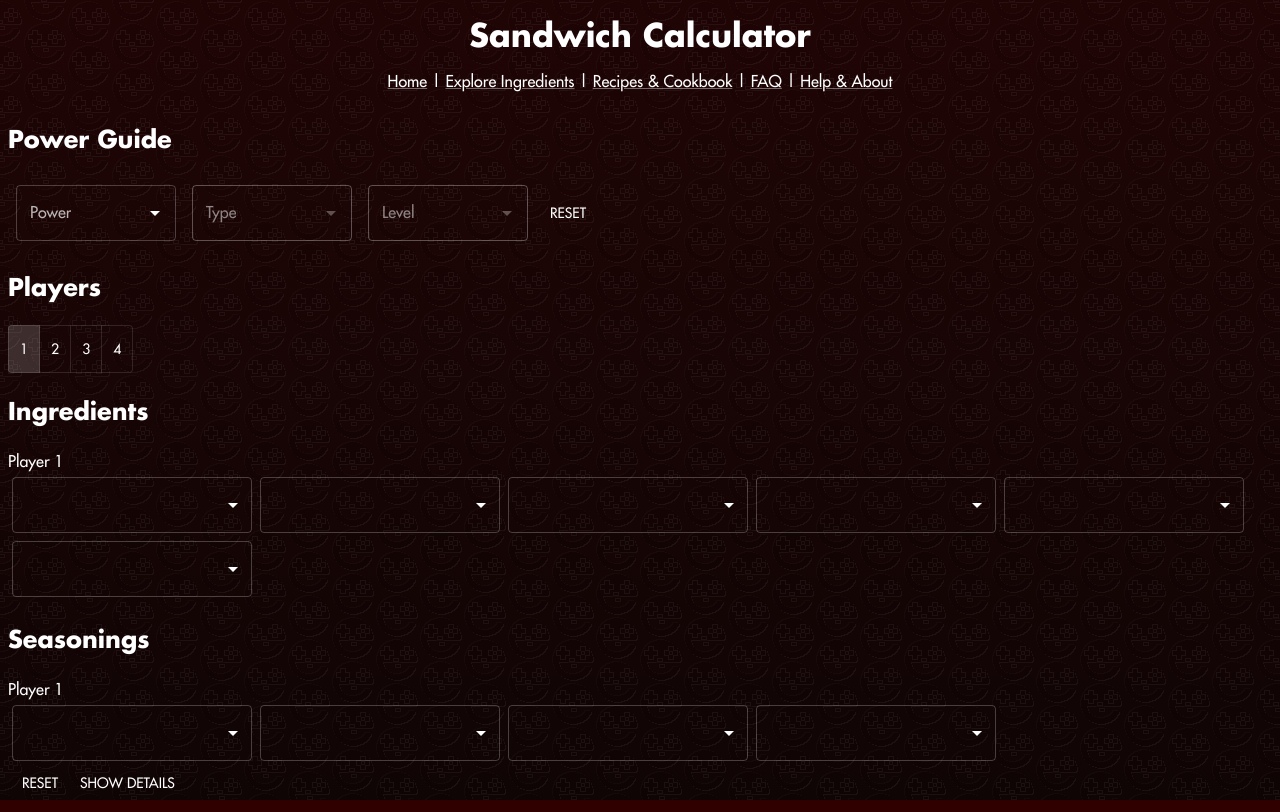
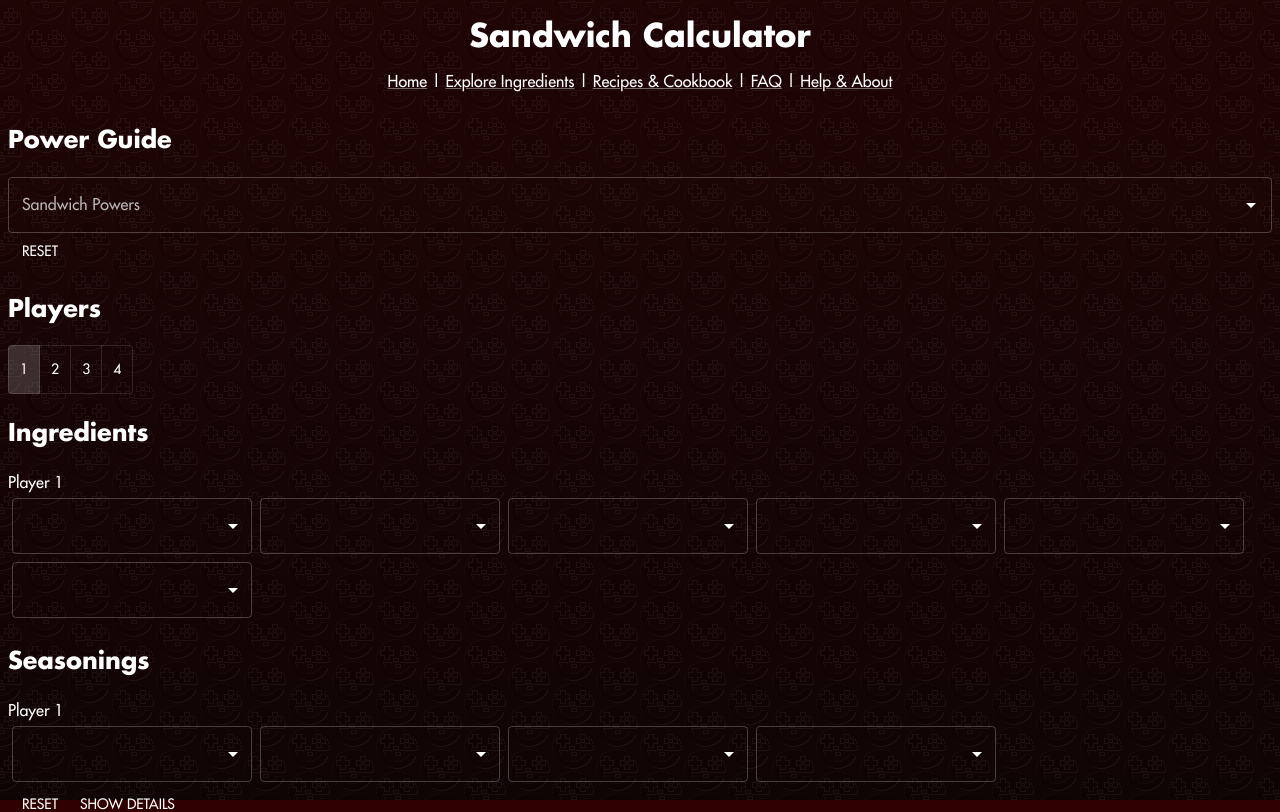
Before and after one commit to enigma0Z/pokemon-sv-sandwich-calc, a React (Create React App) app: page / in a window 1280 px wide. Shown: the top 812 px of the page. Built offline with nearby package versions, Linux system fonts and the light colour scheme.

Commit message:
Implement better power guide

```diff
--- a/src/components/PowerSelect.tsx
+++ b/src/components/PowerSelect.tsx
@@ -1,122 +1,114 @@
-import { MealPowers, PokemonTypes } from '../data/Cookbooks'
-import { Autocomplete, Box, Button, TextField } from '@mui/material'
+import { LevelSynonyms, MealPowers, MealPowerSynonyms, PokemonTypes } from '../data/Cookbooks'
+import { Autocomplete, Box, Button, createFilterOptions, TextField } from '@mui/material'
 import { useState } from 'react'
+import { powerName } from '../data/calc'
+import { SandwichPower } from '../data/Cookbook'
 
 export default function PowerSelect(
   props: {
     visible?: boolean,
-    onChange?: (power: string | null, type: string | null, level: number | null) => void
-    power?: string,
-    type?: string,
-    level?: string
+    onChange?: (value: SandwichPower[]) => void,
+    powers?: SandwichPower[],
   }
 ) {
-  const [filterPower, setFilterPower] = useState(props.power ? props.power : '')
-  const [filterType, setFilterType] = useState(props.type ? props.type : '')
-  const [filterLevel, setFilterLevel] = useState(props.level ? props.level : '')
+  const [powers, setPowers] = useState<SandwichPower[]>(props.powers ? props.powers : [])
+
+  const options: SandwichPower[] = []
+
+  const filterOptions = createFilterOptions({
+    stringify: (option: SandwichPower) => {
+      const tokens: (string | number)[] = []
+      tokens.push(powerName(option))
+      tokens.push(option.name)
+      if (option.type) tokens.push(option.type)
+      tokens.push(option.level)
+
+      for (let powerSyn of MealPowerSynonyms[option.name]) {
+        tokens.push(powerSyn)
+        if (option.type) tokens.push(option.type)
+        tokens.push(option.level)
+
+        for (let levelSyn of LevelSynonyms[option.level]) {
+          tokens.push(powerSyn)
+          if (option.type) tokens.push(option.type)
+          tokens.push(levelSyn)
+        }
+      }
+
+      for (let levelSyn of LevelSynonyms[option.level]) {
+        tokens.push(option.name)
+        if (option.type) tokens.push(option.type)
+        tokens.push(levelSyn)
+      }
+      return tokens.join(' ')
+    }
+  })
+
+  for (let power of MealPowers) {
+    if (power !== 'Egg') {
+      for (let type of PokemonTypes) {
+        for (let level of [1, 2, 3]) {
+          options.push({
+            name: power,
+            type: type,
+            level: level
+          })
+        }
+      }
+    } else {
+      for (let level of [1, 2, 3]) {
+        options.push({
+          name: power,
+          type: null,
+          level: level
+        })
+      }
+    }
+  }
 
   let visible = props.visible
   if (visible === undefined) visible = true
 
   return (
-    <Box display={visible ? 'flex' : 'none'} flexDirection='row' flexWrap={'wrap'}>
+    <Box display={visible ? 'flex' : 'none'} flexDirection='column' sx={{ width: '100%' }}>
+
+      <Box display={'flex'} flexDirection='row' flexWrap={'wrap'} sx={{ width: '100%' }}>
         <Autocomplete
-        id="Power"
+          id='Power'
           autoHighlight
-        autoSelect
-        options={MealPowers}
-        value={filterPower}
-        sx={{ width: '10em', margin: '.5em' }}
-        onChange={(event: any, value: string | null) => {
-          if (value) {
-            setFilterPower(value)
-          } else {
-            setFilterPower('')
-            value = ''
-          }
-          if (props.onChange) props.onChange(value, filterType, parseInt(filterLevel))
-        }}
-        isOptionEqualToValue={(option, value) => {
-          return value === undefined || value === null || value === '' || value === option
+          multiple
+          fullWidth
+          options={options}
+          value={powers}
+          filterOptions={filterOptions}
+          getOptionLabel={(option) => powerName(option)}
+          isOptionEqualToValue={(option, value) => option.name === value.name && option.type === value.type && option.level === value.level}
+          getOptionDisabled={(option) => {
+            return powers.length === 3 || powers.map(power => power.name).includes(option.name)
           }}
           renderInput={(params) => (
             <TextField
               {...params}
-            label="Power"
+              label="Sandwich Powers"
             />
           )}
+          onChange={(event, value) => {
+            setPowers(value)
+            if (props.onChange) props.onChange(value)
+          }}
         />
-
-      <Autocomplete
-        autoHighlight
-        id="Type"
-        options={PokemonTypes}
-        value={filterType}
-        sx={{ width: '10em', margin: '.5em' }}
-        disabled={(() => filterPower === '' || filterPower === 'Egg')()}
-        onChange={(event: any, value: string | null) => {
-          if (value) {
-            setFilterType(value)
-          } else {
-            setFilterType('')
-            value = ''
-          }
-
-          if (props.onChange) props.onChange(filterPower, value, parseInt(filterLevel))
-        }}
-        isOptionEqualToValue={(option, value) => {
-          return value === undefined || value === null || value === '' || value === option
-        }}
-        renderInput={(params) => (
-          <TextField
-            {...params}
-            label="Type"
-          />
-        )}
-      />
-
-      <Autocomplete
-        autoHighlight
-        id="Level"
-        options={['1', '2', '3']}
-        value={filterLevel}
-        sx={{ width: '10em', margin: '.5em' }}
-        disabled={(() =>
-          filterPower === '' || // false
-          (filterPower !== '' && filterPower !== 'Egg' && filterType === '')
-        )()}
-        onChange={(event: any, value: string | null) => {
-          if (value) {
-            setFilterLevel(value)
-          } else {
-            setFilterLevel('')
-            value = ''
-          }
-
-          if (props.onChange) props.onChange(filterPower, filterType, parseInt(value))
-
-        }}
-        isOptionEqualToValue={(option, value) => {
-          return value === undefined || value === null || value === '' || value === option
-        }}
-        renderInput={(params) => (
-          <TextField
-            {...params}
-            label="Level"
-          />
-        )}
-      />
+      </Box>
+      <Box display={'flex'} flexDirection='row' flexWrap={'wrap'}>
         <Button
           onClick={(event: any) => {
-          setFilterPower('')
-          setFilterType('')
-          setFilterLevel('')
+            setPowers([])
 
-          if (props.onChange) props.onChange(null, null, null)
+            if (props.onChange) props.onChange([])
           }}
         >
           Reset
         </Button>
       </Box>
+    </Box>
   )
 }
--- a/src/data/calc.ts
+++ b/src/data/calc.ts
@@ -29,6 +29,11 @@ export const LEVEL_REQUIREMENTS = {
     type: 180,
     power: 2000
   }
+}
+
+export const MULTI_SLOT_TYPE_REQUIREMENTS = {
+  2: 280,
+  3: 480
 }
 
 export function sortValueName(a: { name: string, value: number }, b: { name: string, value: number }) {
@@ -272,9 +277,9 @@ export function calculateSandwich(ingredients: Ingredient[], seasonings: Ingredi
   let type = []
 
   // Do type sorting and check for monotype
-  if (SortedType[0].value < 280) {
+  if (SortedType[0].value < MULTI_SLOT_TYPE_REQUIREMENTS[2] ) {
     type = [0, 2, 1] // Most sandwiches are 0, 2, 1
-  } else if (SortedType[0].value < 480) {
+  } else if (SortedType[0].value < MULTI_SLOT_TYPE_REQUIREMENTS[3] ) {
     type = [0, 0, 2]
   } else {
     type = [0, 0, 0]
@@ -338,6 +343,14 @@ export function powerRequirements(powers: SandwichPower[], sandwich?: Sandwich):
       requirement.typeAmount = LEVEL_REQUIREMENTS[1].type
     }
 
+    const numOfType = powers.filter(x => x.type !== null && x.type !== undefined && x.type === power.type).length
+
+    if (numOfType === 2) {
+      requirement.typeAmount = MULTI_SLOT_TYPE_REQUIREMENTS[2]
+    } else if (numOfType === 3) {
+      requirement.typeAmount = MULTI_SLOT_TYPE_REQUIREMENTS[3]
+    }
+
     requirements.push(requirement)
   }
 
@@ -362,56 +375,38 @@ export function powerRequirements(powers: SandwichPower[], sandwich?: Sandwich):
 
     // TODO: Cleanup the branches in this logic
     if (sandwich && sandwich.powers.length > 0) {
-      const powers = sandwich.powers.filter(power => power.type === requirement.power.type)
-      if (powers.length > 0) {
-        if (powers.length > 1) {
-          const power = powers.find(power => power.name === requirement.power.name)
-          if (power) {
-            displayRequirement.components.push({
-              name: 'Power Type',
-              value: power.name,
-              success: power.name === requirement.power.name
-            })
+      // Filter by type
+      // Find the power of the given power name we're looking for
+      const powerByName = sandwich.powers.find(power => power.name === requirement.power.name)
 
-            displayRequirement.components.push({
-              name: requirement.power.name,
-              value: requirement.powerAmount,
-              success: power.level === requirement.power.level || requirement.powerAmount <= 0
-            })
-          } else {
-            displayRequirement.components.push({
-              name: 'Power Type',
-              value: 'MISSING',
-              success: false
-            })
+      displayRequirement.components.push({
+        name: 'Has Power',
+        value: requirement.power.name,
+        success: powerByName !== undefined
+      })
 
-            displayRequirement.components.push({
-              name: requirement.power.name,
-              value: requirement.powerAmount,
-              success: requirement.powerAmount <= 0
-            })
-          }
-        } else {
+      if (powerByName) { // Sandwich has the required power
+        if (requirement.power.type) { // Check for power type
           displayRequirement.components.push({
-            name: 'Power Type',
-            value: powers[0].name,
-            success: powers[0].name === requirement.power.name
-          })
-
-          displayRequirement.components.push({
-            name: requirement.power.name,
-            value: requirement.powerAmount,
-            success: requirement.powerAmount <= 0
+            name: `${requirement.power.name} Power Type`,
+            value: powerByName.type as string,
+            success: powerByName.type === requirement.power.type
           })
         }
       } else {
-        displayRequirement.components.push({
-          name: requirement.power.name,
-          value: requirement.powerAmount,
-          success: requirement.powerAmount <= 0
+        displayRequirement.components.push({ // Sandwich does not have the required power
+          name: `${requirement.power.name} Power Type`,
+          value: 'MISSING',
+          success: false
         })
       }
-    } else {
+
+      displayRequirement.components.push({ // df
+        name: requirement.power.name,
+        value: requirement.powerAmount,
+        success: powerByName?.level === requirement.power.level || requirement.powerAmount <= 0
+      })
+    } else { // Sandwich does not exist yet
       displayRequirement.components.push({
         name: requirement.power.name,
         value: requirement.powerAmount,
@@ -430,6 +425,6 @@ export function powerRequirements(powers: SandwichPower[], sandwich?: Sandwich):
     displayRequirements.push(displayRequirement)
   }
 
-  console.log('displayRequirements', displayRequirements)
+  // console.log('displayRequirements', displayRequirements)
   return displayRequirements
 }
--- a/src/pages/HomeV2/index.tsx
+++ b/src/pages/HomeV2/index.tsx
@@ -2,7 +2,7 @@ import './index.css';
 import { useState, useEffect } from 'react';
 import { Box, Button, MenuItem, Select, SelectChangeEvent, Theme, ToggleButton, ToggleButtonGroup, useTheme } from '@mui/material';
 import { findRecipe, Ingredients, Seasonings } from '../../data/Cookbooks';
-import { Ingredient } from '../../data/Cookbook';
+import { Ingredient, SandwichPower } from '../../data/Cookbook';
 import { calculateSandwich, powerName, powerRequirements } from '../../data/calc';
 import Sandwich from '../../components/SandwichV2';
 import { useLocation, useOutletContext } from 'react-router-dom';
@@ -14,9 +14,7 @@ import PowerRequirementComponent from '../../components/PowerRequirementComponen
 const INGREDIENTS_PER_PLAYER = 6
 const SEASONINGS_PER_PLAYER = 4
 
-const LS_HOME_GUIDE_TYPE = 'home_guide_type'
-const LS_HOME_GUIDE_POWER = 'home_guide_power'
-const LS_HOME_GUIDE_LEVEL = 'home_guide_level'
+const LS_HOME_GUIDE_POWERS = 'home_guide_powers'
 
 export default function HomeV2() {
 
@@ -95,13 +93,13 @@ export default function HomeV2() {
     }
   }
 
-  let localStorageGuidePower = localStorage.getItem(LS_HOME_GUIDE_POWER)
-  let localStorageGuideType = localStorage.getItem(LS_HOME_GUIDE_TYPE)
-  let localStorageGuideLevel = parseInt(localStorage.getItem(LS_HOME_GUIDE_LEVEL) as string)
+  let localStorageGuidePowers = localStorage.getItem(LS_HOME_GUIDE_POWERS)
+  let loadedGuidePowers: SandwichPower[] = []
+  if (localStorageGuidePowers) {
+    loadedGuidePowers = JSON.parse(localStorageGuidePowers)
+  }
 
-  const [guidePower, setGuidePower] = useState(localStorageGuidePower)
-  const [guideType, setGuideType] = useState(localStorageGuideType)
-  const [guideLevel, setGuideLevel]: [number | null, (value: number | null) => void] = useState<number | null>(localStorageGuideLevel)
+  const [guidePowers, setGuidePowers] = useState(loadedGuidePowers)
 
   const [ingredients, setIngredients]: [string[], any] = useState(uriIngredients)
   const [seasonings, setSeasonings]: [string[], any] = useState(uriSeasonings)
@@ -189,11 +187,11 @@ export default function HomeV2() {
   }
 
   const ingredientSelects: JSX.Element[] = []
-  for (let i = 0; i<INGREDIENTS_PER_PLAYER*players; i++) {
+  for (let i = 0; i < INGREDIENTS_PER_PLAYER * players; i++) {
     let ingredient = Ingredients.find(x => x.name === ingredients[i])
     if (
       i % INGREDIENTS_PER_PLAYER === 0
-      && i+1 < INGREDIENTS_PER_PLAYER*players
+      && i + 1 < INGREDIENTS_PER_PLAYER * players
     ) {
       ingredientSelects.push(<Box flexBasis={'100%'}>Player {i / INGREDIENTS_PER_PLAYER + 1}</Box>)
     }
@@ -202,11 +200,10 @@ export default function HomeV2() {
         <Select
           native={isMobile}
           key={i + 'select'}
-          // sx={classes.IngredientSelect}
           sx={{
             width: '100%'
           }}
-          value={ingredients[i] !== undefined ? ingredients[i] : '' }
+          value={ingredients[i] !== undefined ? ingredients[i] : ''}
           onChange={(event: SelectChangeEvent) => {
             const newIngredients = [...ingredients]
             newIngredients[i] = event.target.value
@@ -238,10 +235,10 @@ export default function HomeV2() {
   }
 
   const seasoningSelects: JSX.Element[] = []
-  for (let i = 0; i<SEASONINGS_PER_PLAYER*players; i++) {
+  for (let i = 0; i < SEASONINGS_PER_PLAYER * players; i++) {
     if (
       i % SEASONINGS_PER_PLAYER === 0
-      && i+1 < SEASONINGS_PER_PLAYER*players
+      && i + 1 < SEASONINGS_PER_PLAYER * players
     ) {
       seasoningSelects.push(<Box flexBasis={'100%'}>Player {i / SEASONINGS_PER_PLAYER + 1}</Box>)
     }
@@ -255,7 +252,7 @@ export default function HomeV2() {
           sx={{
             width: '100%'
           }}
-          value={seasonings[i] !== undefined ? seasonings[i] : '' }
+          value={seasonings[i] !== undefined ? seasonings[i] : ''}
           onChange={(event: SelectChangeEvent) => {
             const newSeasonings = [...seasonings]
             newSeasonings[i] = event.target.value
@@ -285,21 +282,24 @@ export default function HomeV2() {
     )
 
     if (
-      (i+1) % SEASONINGS_PER_PLAYER === 0
-      && i+1 < SEASONINGS_PER_PLAYER*players
+      (i + 1) % SEASONINGS_PER_PLAYER === 0
+      && i + 1 < SEASONINGS_PER_PLAYER * players
     ) {
       seasoningSelects.push(<Box flexBasis={'100%'}>&nbsp;</Box>)
     }
   }
 
+  console.log('guidePowers', guidePowers)
+
   let GuideElement: JSX.Element[] = []
-
-  if (guidePower && (guideType || guidePower === 'Egg') && guideLevel) GuideElement = [
-    <PowerRequirementComponent requirements={powerRequirements(
-      [{name: guidePower, type: guideType, level: guideLevel}],
-      calculatedSandwich
-    )} />
-  ]
+  if (guidePowers.length > 0) {
+    GuideElement.push(
+      <PowerRequirementComponent requirements={powerRequirements(
+        guidePowers,
+        calculatedSandwich
+      )} />
+    )
+  }
 
   return (
     <>
@@ -308,26 +308,21 @@ export default function HomeV2() {
       </Box>
       <Box display='flex' flexDirection='row' flexWrap='wrap'>
         <PowerSelect
-          power={guidePower ? guidePower : ''}
-          type={guideType ? guideType : ''}
-          level={guideLevel ? guideLevel.toString() : ''}
-          onChange={(power, type, level) => {
-            setGuidePower(power)
-            localStorage.setItem(LS_HOME_GUIDE_POWER, power ? power : '')
-            setGuideType(type)
-            localStorage.setItem(LS_HOME_GUIDE_TYPE, type ? type : '')
-            setGuideLevel(level)
-            localStorage.setItem(LS_HOME_GUIDE_LEVEL, level ? level.toString() : '')
+          powers={guidePowers}
+          onChange={(value) => {
+            console.log(`<PowerSelect/>.onChange(${JSON.stringify(value)})`)
+            setGuidePowers([...value])
+            localStorage.setItem(LS_HOME_GUIDE_POWERS, value.length > 0 ? JSON.stringify(value) : '')
           }}
         />
-        { GuideElement }
+        {GuideElement}
       </Box>
       <Box><h2>Players</h2></Box>
       <Box display='flex' flexDirection='row' flexWrap='wrap'>
         <ToggleButtonGroup value={players} exclusive={true} onChange={(event, value) => {
           setPlayers(value)
-          const newIngredients = ingredients.slice(0, INGREDIENTS_PER_PLAYER*value)
-          const newSeasonings = seasonings.slice(0, SEASONINGS_PER_PLAYER*value)
+          const newIngredients = ingredients.slice(0, INGREDIENTS_PER_PLAYER * value)
+          const newSeasonings = seasonings.slice(0, SEASONINGS_PER_PLAYER * value)
           setIngredients(newIngredients)
           setSeasonings(newSeasonings)
           setUri(newIngredients, newSeasonings, value)
```
Also changed, not shown: src/data/Cookbooks.ts (+19 -0 lines). Lines whose indentation alone changed are shown as unchanged.
